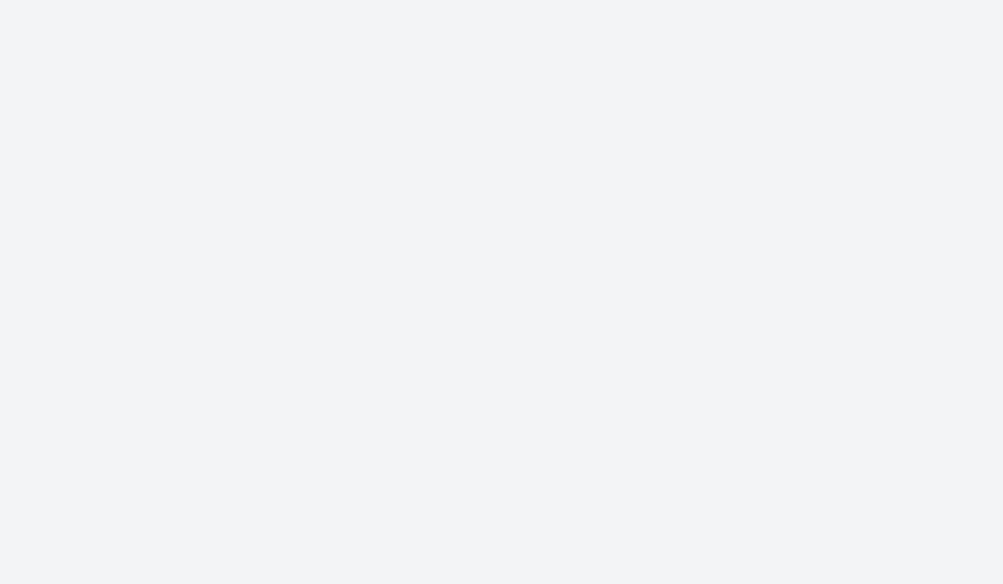
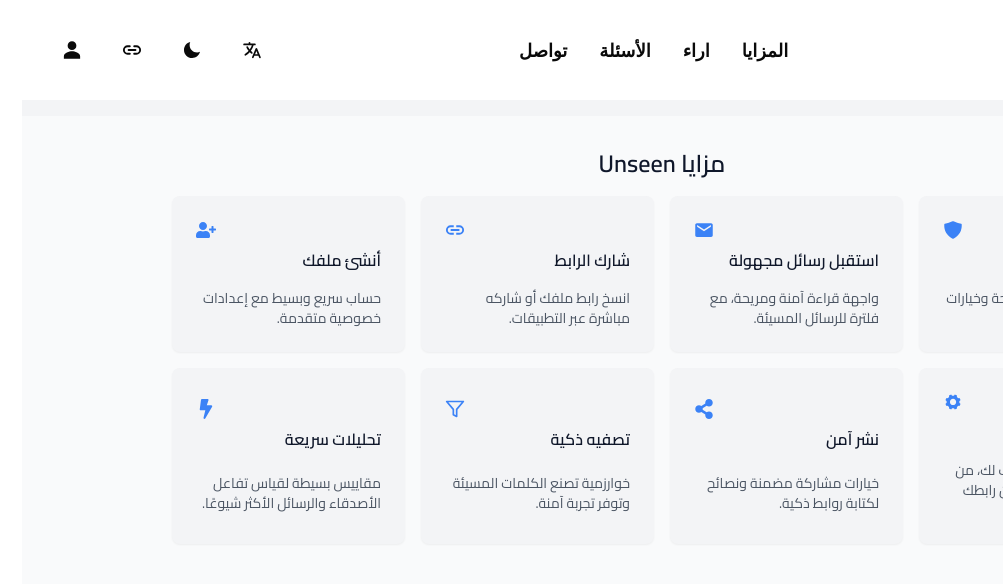
Before and after one commit to RashadHussein/Sarehny, a React (Vite) app: page /features in a window 1280 px wide. Before the commit this address had no page. Shown: the top 584 px of the page, without its empty margins (277-1280 px from the left). Built offline with nearby package versions, Linux system fonts and the light colour scheme.

Commit message:
Refactor App component to use AppContent for route management, add navigation and new feature pages, and update ContactUs page with enhanced form structure and comments for future improvements.

```diff
--- a/src/App.jsx
+++ b/src/App.jsx
@@ -1,4 +1,9 @@
-import { BrowserRouter as Router, Routes, Route } from 'react-router-dom'
+import {
+  BrowserRouter as Router,
+  Routes,
+  Route,
+  useLocation,
+} from 'react-router-dom'
 import { AuthProvider } from './contexts/AuthContext'
 import Home from './pages/Home'
 import About from './pages/About'
@@ -7,12 +12,20 @@
 import ConfirmEmail from './pages/auth/confirm-email'
 import ContactUs from './pages/ContactUs'
 import StartNow from './pages/StartNow'
+import Navigation from './components/Navigation'
+import Features from './components/Features'
+import FAQ from './components/FAQ'
+import Testimonials from './components/Testimonials'
 
-function App() {
+const AppContent = () => {
+  const location = useLocation()
+
+  const authRoutes = ['/login', '/register', '/confirm-email']
+  const shouldShowNavigation = !authRoutes.includes(location.pathname)
+
   return (
-    <AuthProvider>
-      <Router>
     <div className="min-h-screen bg-gray-100">
+      {shouldShowNavigation && <Navigation />}
       <Routes>
         <Route path="/" element={<Home />} />
         <Route path="/about" element={<About />} />
@@ -21,8 +34,19 @@
         <Route path="/confirm-email" element={<ConfirmEmail />} />
         <Route path="/contact-us" element={<ContactUs />} />
         <Route path="/start-now" element={<StartNow />} />
+        <Route path="/features" element={<Features />} />
+        <Route path="/faq" element={<FAQ />} />
+        <Route path="/testemonials" element={<Testimonials />} />
       </Routes>
     </div>
+  )
+}
+
+function App() {
+  return (
+    <AuthProvider>
+      <Router>
+        <AppContent />
       </Router>
     </AuthProvider>
   )
--- a/src/components/Navigation.jsx
+++ b/src/components/Navigation.jsx
@@ -11,7 +11,7 @@
   const navigate = useNavigate()
 
   return (
-    <nav className="p-8 container mx-auto flex justify-between items-center">
+    <nav className="p-8 bg-white container mx-auto flex justify-between items-center">
       {/* Logo */}
 
       <div className="block">
--- a/src/constants/index.jsx
+++ b/src/constants/index.jsx
@@ -10,19 +10,19 @@
 
 export const navigation = [
   {
-    section: '#features',
+    section: '/features',
     name: 'المزايا',
   },
   {
-    section: '#testemonials',
+    section: '/testemonials',
     name: 'اراء',
   },
   {
-    section: '#faq',
+    section: '/faq',
     name: 'الأسئلة',
   },
   {
-    section: '#contact',
+    section: '/contact-us',
     name: 'تواصل',
   },
 ]
@@ -39,7 +39,7 @@
   {
     name: 'link',
     icon: <IoLink />,
-    path: '/start-now'
+    path: '/start-now',
   },
   {
     name: 'profile',
--- a/src/main.jsx
+++ b/src/main.jsx
@@ -6,5 +6,5 @@
 createRoot(document.getElementById('root')).render(
   <StrictMode>
     <App />
-  </StrictMode>,
+  </StrictMode>
 )
--- a/src/pages/Home.jsx
+++ b/src/pages/Home.jsx
@@ -2,13 +2,12 @@
 import Testimonials from '../components/Testimonials'
 import FAQ from '../components/FAQ'
 import Footer from '../components/Footer'
-import Navigation from '../components/Navigation'
+// import Navigation from '../components/Navigation'
 import Hero from '@/components/Hero'
 
 function Home() {
   return (
     <div className="font-cairo bg-white">
-      <Navigation />
       <Hero />
       <div className="container mx-auto px-4 py-8">
         <Features />
```
Also changed, not shown: src/pages/ContactUs.jsx (+80 -12 lines). Lines whose indentation alone changed are shown as unchanged.
